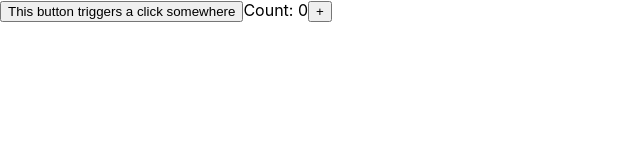
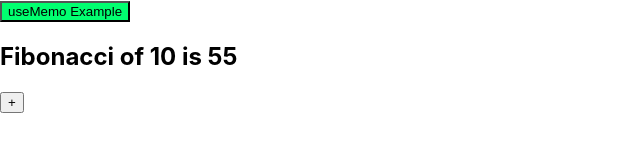
Before and after one commit to jdsutherland/opinionated-guide-to-react-2020, a React app in the folder hooks/: page / in a window 1280 px wide. Shown: the whole page, without its empty margins (0-640 px from the left). Built offline with nearby package versions, Linux system fonts and the light colour scheme.

```diff
--- a/hooks/src/App.js
+++ b/hooks/src/App.js
@@ -1,22 +1,31 @@
-import React, { useRef, useState } from "react";
+import React, { useState } from "react";
 
-export default function App() {
-  const [count, setCount] = useState(0)
-  const button = useRef(null);
+function fibonacci(x) {
+  console.log("here");
+  if (x <= 0) return 0;
+  if (x === 1) return 1;
+  return fibonacci(x - 1) + fibonacci(x - 2);
+}
 
-  const fakeClick = () => {
-    button.current.click();
-  };
+const App = () => {
+  const [number, setNumber] = useState(10);
+  const [isGreen, setIsGreen] = useState(true);
+  const fib = fibonacci(number);
 
   return (
     <>
-      <button ref={button} onClick={fakeClick}>
-        This button triggers a click somewhere
+      <button
+        onClick={() => setIsGreen(!isGreen)}
+        style={{ background: isGreen ? "#01FF70" : "#B10DC9" }}
+      >
+        useMemo Example
       </button>
-      Count: <span>{count}</span>
-      <button ref={button} onClick={() => setCount(count + 1)}>
-        +
-      </button>
+      <h2>
+        Fibonacci of {number} is {fib}
+      </h2>
+      <button onClick={() => setNumber(number + 1)}>+</button>
     </>
   );
-}
+};
+
+export default App;
```
